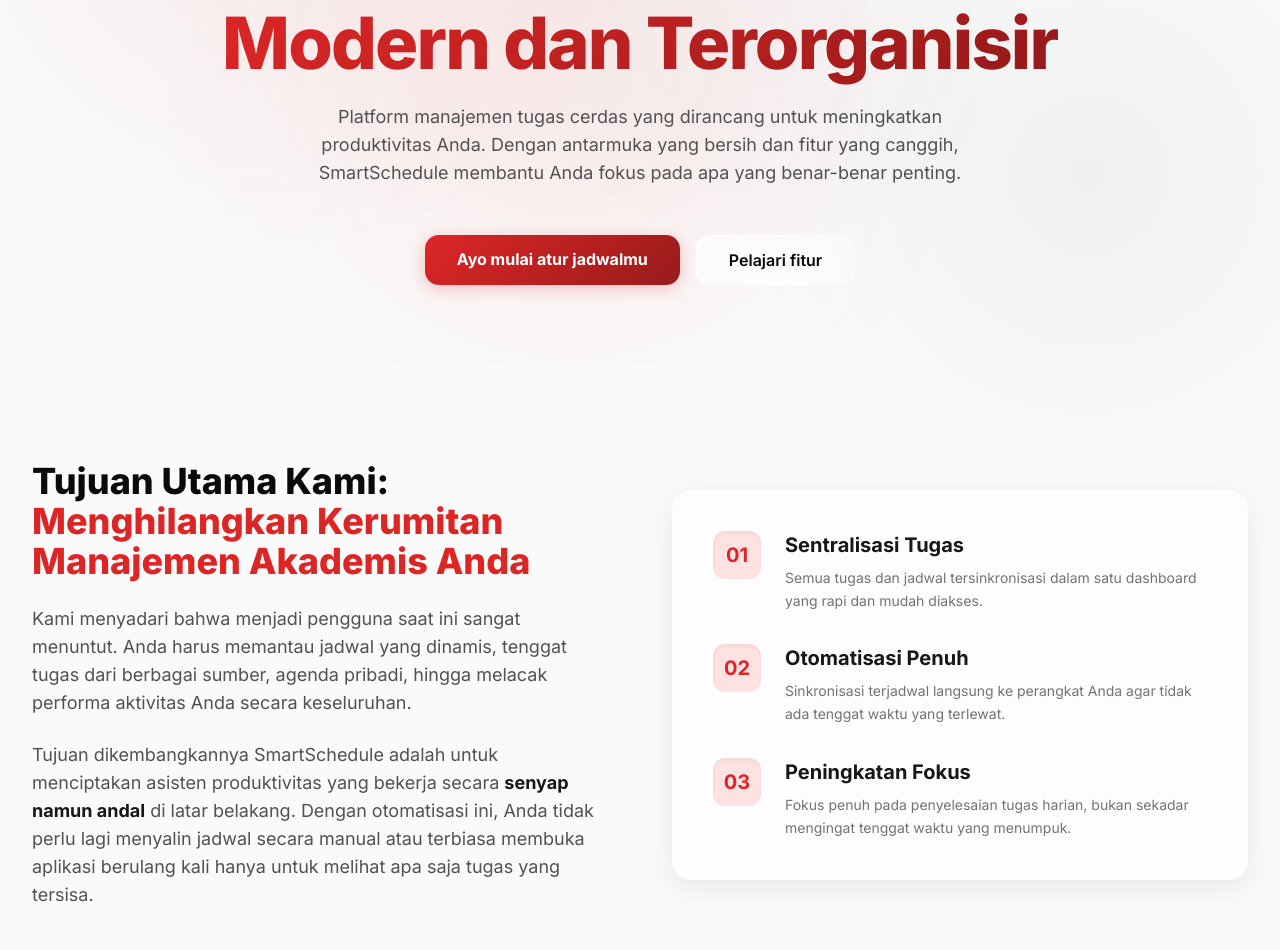
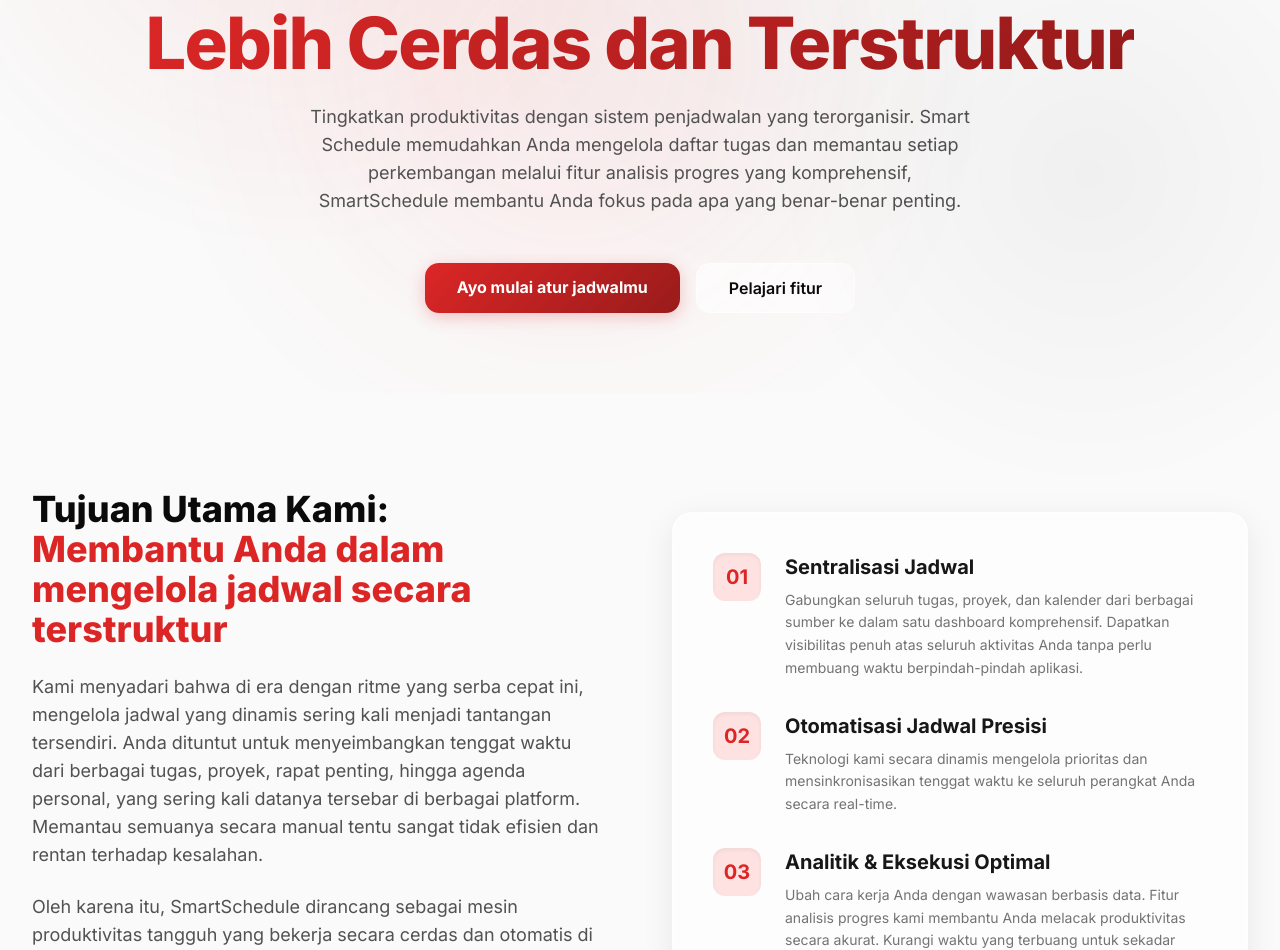
Before and after one commit to raffiakbrn10/SmaartSchedule, a Next.js app: page / in a window 1280 px wide. Shown: the part 385-1335 px from the top of the page. Built offline with nearby package versions, Linux system fonts and the light colour scheme; no server answers.

Commit message:
Revise page content and update branding to V1
Updated text content to enhance clarity and engagement. Adjusted branding to reflect versioning.

```diff
--- a/src/app/page.tsx
+++ b/src/app/page.tsx
@@ -25,10 +25,10 @@
           </div>
           <p className="mb-5 text-sm font-bold uppercase tracking-[0.25em] text-red-600 dark:text-red-400">SmartSchedule</p>
           <h1 className="mb-6 text-4xl font-extrabold tracking-tight leading-[1.1] sm:text-6xl md:text-7xl">
-            Kelola Jadwal Lebih<br className="hidden md:block" /> <span className="text-gradient">Modern dan Terorganisir</span>
+            Kelola Jadwal harianmu<br className="hidden md:block" /> <span className="text-gradient">Lebih Cerdas dan Terstruktur</span>
           </h1>
           <p className="mx-auto mb-12 max-w-2xl text-base leading-7 text-neutral-600 dark:text-neutral-400 sm:text-lg">
-            Platform manajemen tugas cerdas yang dirancang untuk meningkatkan produktivitas Anda. Dengan antarmuka yang bersih dan fitur yang canggih, SmartSchedule membantu Anda fokus pada apa yang benar-benar penting.
+            Tingkatkan produktivitas dengan sistem penjadwalan yang terorganisir. Smart Schedule memudahkan Anda mengelola daftar tugas dan memantau setiap perkembangan melalui fitur analisis progres yang komprehensif, SmartSchedule membantu Anda fokus pada apa yang benar-benar penting.
           </p>
           <div className="flex flex-col justify-center gap-4 sm:flex-row">
             <Link href="/login" className="btn-primary text-center text-sm sm:text-base">Ayo mulai atur jadwalmu</Link>
@@ -43,13 +43,13 @@
           <div className="w-full lg:w-1/2 animate-fade-in-up">
             <h2 className="mb-6 text-3xl font-extrabold sm:text-4xl leading-tight">
               Tujuan Utama Kami:<br />
-              <span className="text-red-600 dark:text-red-400">Menghilangkan Kerumitan Manajemen Akademis Anda</span>
+              <span className="text-red-600 dark:text-red-400">Membantu Anda dalam mengelola jadwal secara terstruktur</span>
             </h2>
             <p className="mb-6 text-base leading-relaxed text-neutral-600 dark:text-neutral-400 sm:text-lg">
-              Kami menyadari bahwa menjadi pengguna saat ini sangat menuntut. Anda harus memantau jadwal yang dinamis, tenggat tugas dari berbagai sumber, agenda pribadi, hingga melacak performa aktivitas Anda secara keseluruhan.
+              Kami menyadari bahwa di era dengan ritme yang serba cepat ini, mengelola jadwal yang dinamis sering kali menjadi tantangan tersendiri. Anda dituntut untuk menyeimbangkan tenggat waktu dari berbagai tugas, proyek, rapat penting, hingga agenda personal, yang sering kali datanya tersebar di berbagai platform. Memantau semuanya secara manual tentu sangat tidak efisien dan rentan terhadap kesalahan.
             </p>
             <p className="text-base leading-relaxed text-neutral-600 dark:text-neutral-400 sm:text-lg">
-              Tujuan dikembangkannya SmartSchedule adalah untuk menciptakan asisten produktivitas yang bekerja secara <strong className="font-bold text-neutral-900 dark:text-white">senyap namun andal</strong> di latar belakang. Dengan otomatisasi ini, Anda tidak perlu lagi menyalin jadwal secara manual atau terbiasa membuka aplikasi berulang kali hanya untuk melihat apa saja tugas yang tersisa.
+              Oleh karena itu, SmartSchedule dirancang sebagai mesin produktivitas tangguh yang bekerja secara cerdas dan otomatis di balik layar. Dengan <strong className="font-bold text-neutral-900 dark:text-white">kapabilitas integrasi dan otomatisasi tingkat lanjut</strong>, Anda tidak perlu lagi menyusun jadwal secara manual. Biarkan teknologi kami yang mengatur alur kerja Anda, sehingga Anda dapat fokus pada hasil yang berdampak tinggi.
             </p>
           </div>
           <div className="w-full lg:w-1/2">
@@ -57,22 +57,22 @@
               <div className="flex gap-6 items-start">
                 <div className="flex h-12 w-12 shrink-0 items-center justify-center rounded-xl bg-red-100 text-xl font-bold text-red-600 dark:bg-red-900/30 dark:text-red-400 shadow-inner">01</div>
                 <div>
-                  <h3 className="mb-2 text-xl font-bold text-neutral-900 dark:text-white">Sentralisasi Tugas</h3>
-                  <p className="text-sm leading-relaxed text-neutral-500 dark:text-neutral-400">Semua tugas dan jadwal tersinkronisasi dalam satu dashboard yang rapi dan mudah diakses.</p>
+                  <h3 className="mb-2 text-xl font-bold text-neutral-900 dark:text-white">Sentralisasi Jadwal</h3>
+                  <p className="text-sm leading-relaxed text-neutral-500 dark:text-neutral-400">Gabungkan seluruh tugas, proyek, dan kalender dari berbagai sumber ke dalam satu dashboard komprehensif. Dapatkan visibilitas penuh atas seluruh aktivitas Anda tanpa perlu membuang waktu berpindah-pindah aplikasi.</p>
                 </div>
               </div>
               <div className="flex gap-6 items-start">
                 <div className="flex h-12 w-12 shrink-0 items-center justify-center rounded-xl bg-red-100 text-xl font-bold text-red-600 dark:bg-red-900/30 dark:text-red-400 shadow-inner">02</div>
                 <div>
-                  <h3 className="mb-2 text-xl font-bold text-neutral-900 dark:text-white">Otomatisasi Penuh</h3>
-                  <p className="text-sm leading-relaxed text-neutral-500 dark:text-neutral-400">Sinkronisasi terjadwal langsung ke perangkat Anda agar tidak ada tenggat waktu yang terlewat.</p>
+                  <h3 className="mb-2 text-xl font-bold text-neutral-900 dark:text-white">Otomatisasi Jadwal Presisi</h3>
+                  <p className="text-sm leading-relaxed text-neutral-500 dark:text-neutral-400">Teknologi kami secara dinamis mengelola prioritas dan mensinkronisasikan tenggat waktu ke seluruh perangkat Anda secara real-time.</p>
                 </div>
               </div>
               <div className="flex gap-6 items-start">
                 <div className="flex h-12 w-12 shrink-0 items-center justify-center rounded-xl bg-red-100 text-xl font-bold text-red-600 dark:bg-red-900/30 dark:text-red-400 shadow-inner">03</div>
                 <div>
-                  <h3 className="mb-2 text-xl font-bold text-neutral-900 dark:text-white">Peningkatan Fokus</h3>
-                  <p className="text-sm leading-relaxed text-neutral-500 dark:text-neutral-400">Fokus penuh pada penyelesaian tugas harian, bukan sekadar mengingat tenggat waktu yang menumpuk.</p>
+                  <h3 className="mb-2 text-xl font-bold text-neutral-900 dark:text-white">Analitik & Eksekusi Optimal</h3>
+                  <p className="text-sm leading-relaxed text-neutral-500 dark:text-neutral-400">Ubah cara kerja Anda dengan wawasan berbasis data. Fitur analisis progres kami membantu Anda melacak produktivitas secara akurat. Kurangi waktu yang terbuang untuk sekadar merencanakan, dan alokasikan energi penuh Anda untuk eksekusi yang optimal.</p>
                 </div>
               </div>
             </div>
@@ -118,7 +118,7 @@
           <div className="flex items-center gap-2 mb-4 sm:mb-0">
             <Image src={logoLight} alt="SmartSchedule Logo" className="h-8 w-auto object-contain dark:hidden" />
             <Image src={logoDark} alt="SmartSchedule Logo" className="h-8 w-auto object-contain hidden dark:block" />
-            <span className="font-bold tracking-tight">SmartSchedule</span>
+            <span className="font-bold tracking-tight">SmartSchedule V1</span>
           </div>
           <p className="text-sm font-medium text-neutral-500 dark:text-neutral-500">
             copyright&copy; 2026 Raffiakbarn. All rights reserved.
```
